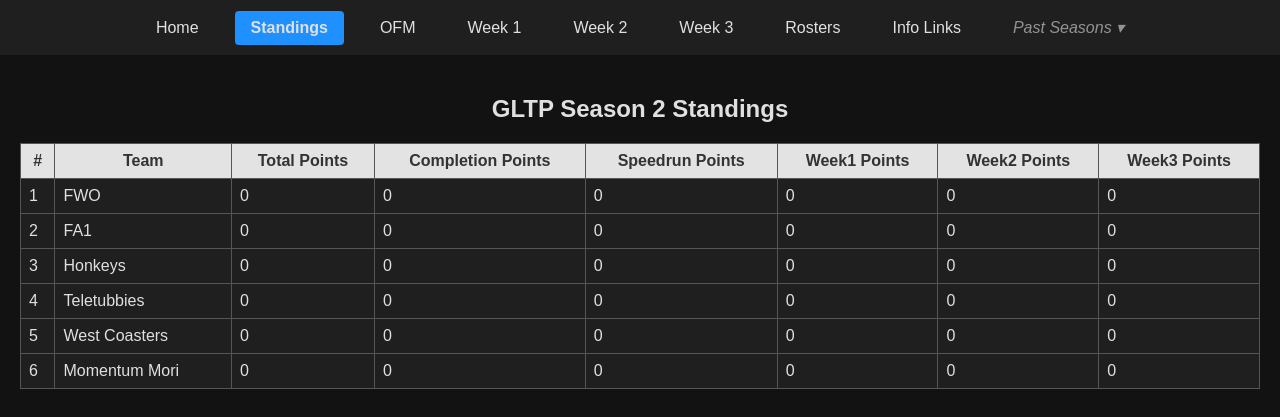
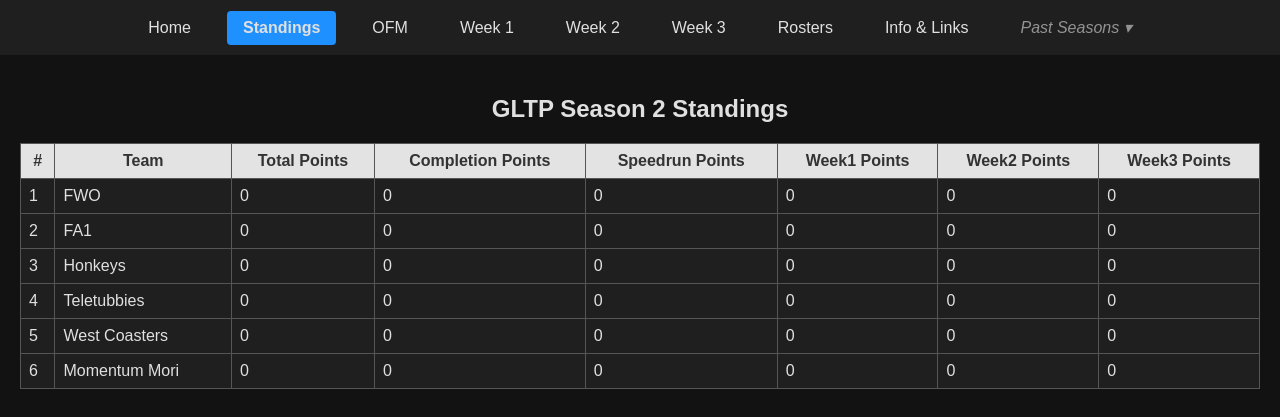
Before and after one commit to tagproDAD/GLTP, a plain HTML site: page S2/home.html in a window 1280 px wide. Shown: the top 417 px of the page. Drawn offline with Linux system fonts and the light colour scheme.

Commit message:
new header

```diff
--- a/S2/home.html
+++ b/S2/home.html
@@ -16,7 +16,7 @@
       <a id="week2Link">Week 2</a>
       <a id="week3Link">Week 3</a>
       <a id="rostersLink">Rosters</a>
-      <a id="linksLink">Info Links</a>
+      <a id="linksLink">Info & Links</a>
       <div class="dropdown">
         <a class="dropbtn" onclick="toggleDropdown()">Past Seasons ▾</a>
         <div class="dropdown-content" id="dropdownContent">
```
